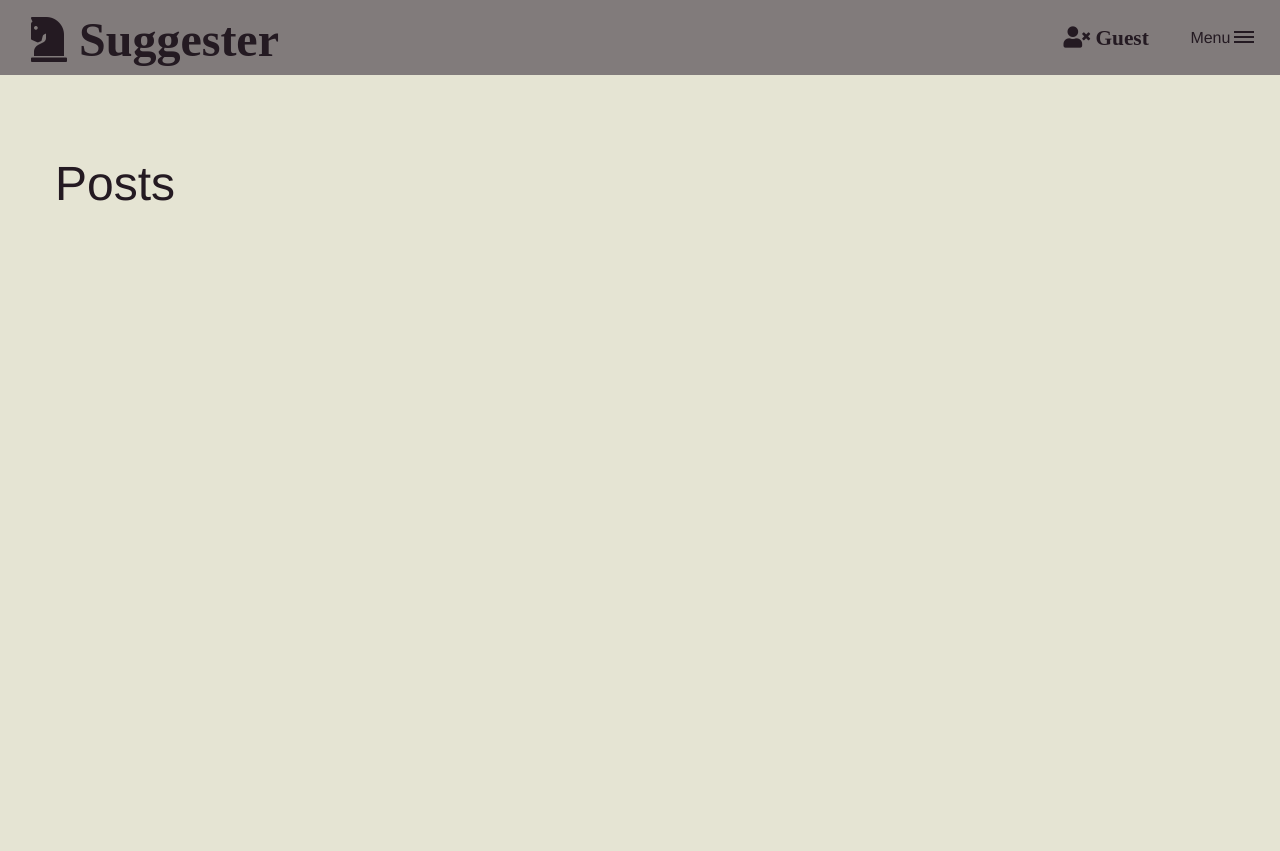
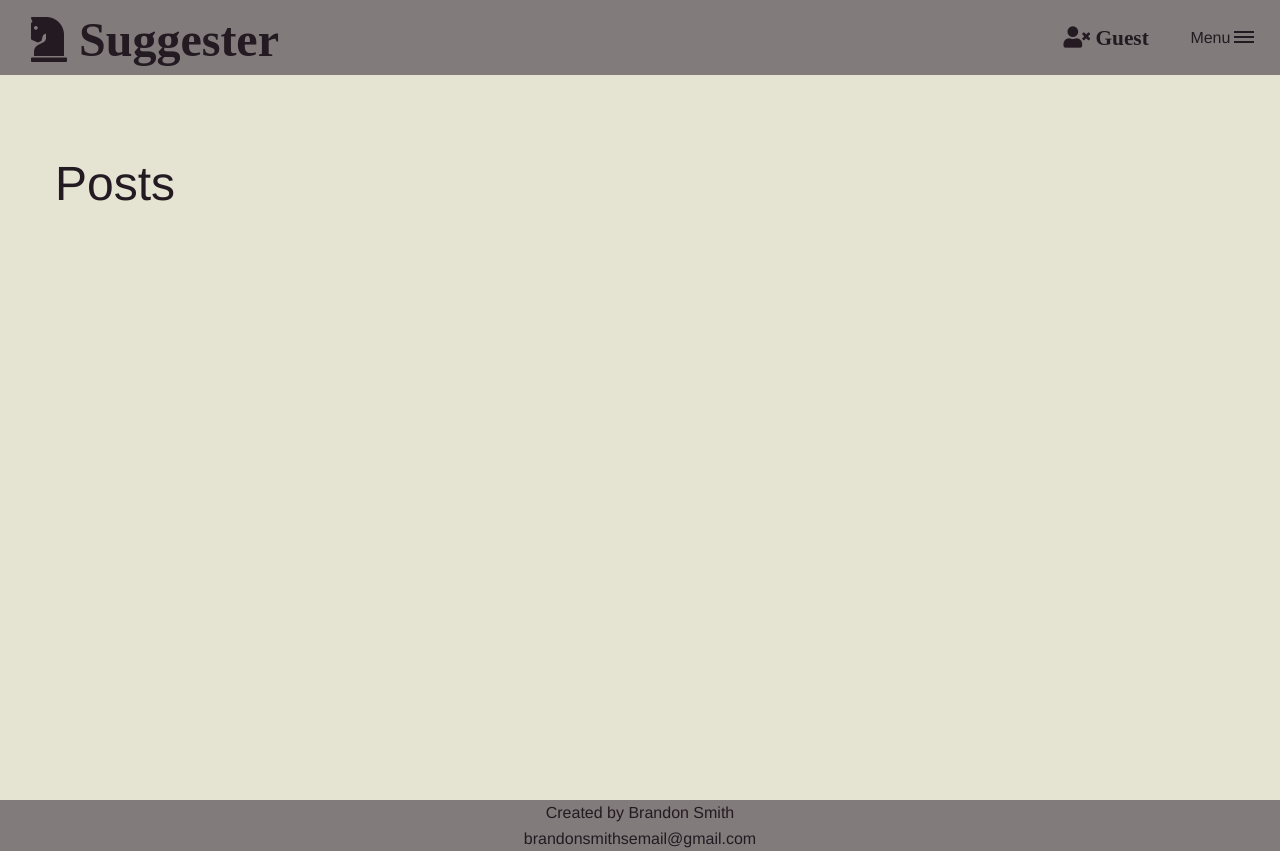
Before and after one commit to Pithers/Web-Work, a Django app: page / in a window 1280 px wide. Before the commit the page ends 201 px from the top, so only its background shows below. Run offline with Django 3.2, Linux system fonts and the light colour scheme; data that the repository does not hold is empty; some libraries are stand-ins or nearby versions.

Commit message:
Added footer to base html template

```diff
--- a/testsite/myapp/static/css/app.css
+++ b/testsite/myapp/static/css/app.css
@@ -34,9 +34,25 @@ would also be nicer to declare each theme rather than make global variables for
   --color-drop-shadow: #ffffff33; /*rgba(0, 0, 0, 0.2);*/
 }
 
-body{
+body {
   background: var(--color-bg);
   color: var(--color-text);
+}
+
+.main-wrapper {
+  min-height: 100vh;
+  height: auto !important;
+  padding-bottom: 50px;
+}
+
+footer {
+  text-align: center;
+  background: var(--color-base);
+  color: var(--color-text);
+}
+
+footer p {
+  margin-bottom: 0;
 }
 
 label{
--- a/testsite/myapp/templates/base.html
+++ b/testsite/myapp/templates/base.html
@@ -16,6 +16,7 @@
   </head>
 
   <body class="light-mode" onload="loadSession()">
+    <div class="main-wrapper">
       <div class="off-canvas-content" data-off-canvas-content>
         <div class="nav-bar">
           <div class="nav-bar-left">
@@ -75,10 +76,6 @@
           </li>
         </ul>
         <ul class="vertical menu">
-        <li class="off-canvas-menu-item"><a href="#">Tour</a></li>
-        <li><a href="#">Support</a></li>
-      </ul>
-      <ul class="vertical menu">
           <div class="switch">
             <input class="switch-input" id="light-switch" type="checkbox" onchange="themeUpdate(this)">
             <label class="switch-paddle" for="light-switch">
@@ -86,11 +83,7 @@
               <i class="switch-inactive fas fa-sun fa-lg" style="color:#fcd440"></i>
             </label>
           </div>
-        <li><a href="#">Journal</a></li>
-        <li><a href="#">FAQ</a></li>
-        <li><a href="#">Terms & Conditions</a></li>
-        <li><a href="#">Careers</a></li>
-        <li><a href="#">Students</a></li>
+          <li><a href="#">About</a></li>
         </ul>
         <ul class="menu simple social-links">
           <li><a href="https://github.com/pithers/Web-Work" target="_blank"><i class="fab fa-github-square fa-2x"></i></a></li>
@@ -99,6 +92,13 @@
       </div>
       {% block content %}
       {% endblock %}
+    </div>
+
+    <footer>
+      <p>Created by Brandon Smith</p>
+      <p>brandonsmithsemail@gmail.com</p>
+    </footer>
+
     <script src="{% static "js/vendor/jquery.js" %}"></script>
     <script src="{% static "js/vendor/what-input.js" %}"></script>
     <script src="{% static "js/vendor/foundation.js" %}"></script>
--- a/testsite/myapp/templates/webgl.html
+++ b/testsite/myapp/templates/webgl.html
@@ -170,6 +170,7 @@
 <!--Currently runs super fast on firefox, really slow on chrome-->
 {% if name == "3d_lighting" %}
 <div class="cell medium-4">
+  <p>(Works best with Firefox, performs poorly on Chrome)</p>
   <p>Controls:</p>
   <p>wasd: move point lights</p>
   <p>arrow keys: move camera</p>
```
Lines whose indentation alone changed are shown as unchanged.
